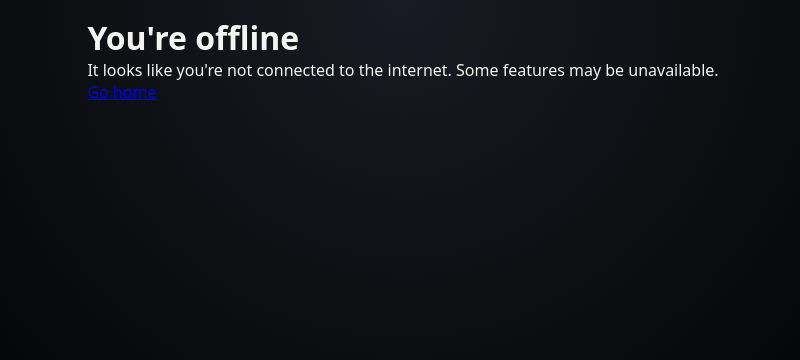
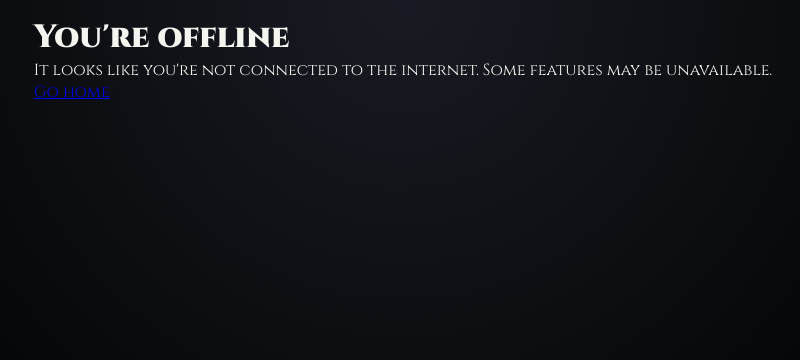
Before and after one commit to likemightcap/blightsend, a website: page offline.html in a window 1280 px wide. Shown: the whole page, without its empty margins (237-1037 px from the left). Drawn offline with Linux system fonts and the light colour scheme.

Commit message:
Use Cinzel webfonts: add @font-face and apply to body, headings, and stat numbers

```diff
--- a/style.css
+++ b/style.css
@@ -49,9 +49,31 @@ header .subtitle {
   padding: 0;
 }
 
+/* Load local Cinzel webfonts (woff2) and fall back to system fonts */
+@font-face{
+  font-family: 'CinzelCustom';
+  src: url('/assets/fonts/cinzel-v26-latin-regular.woff2') format('woff2');
+  font-weight: 400;
+  font-style: normal;
+  font-display: swap;
+}
+@font-face{
+  font-family: 'CinzelCustom';
+  src: url('/assets/fonts/cinzel-v26-latin-600.woff2') format('woff2');
+  font-weight: 600;
+  font-style: normal;
+  font-display: swap;
+}
+@font-face{
+  font-family: 'CinzelCustom';
+  src: url('/assets/fonts/cinzel-v26-latin-900.woff2') format('woff2');
+  font-weight: 900;
+  font-style: normal;
+  font-display: swap;
+}
+
 body {
-  font-family: system-ui, -apple-system, BlinkMacSystemFont, "Segoe UI",
-    sans-serif;
+  font-family: 'CinzelCustom', system-ui, -apple-system, BlinkMacSystemFont, "Segoe UI", sans-serif;
   background: radial-gradient(circle at top, #181b23 0, #050607 55%);
   color: var(--text-main);
   min-height: 100vh;
@@ -59,6 +81,9 @@ body {
   justify-content: center;
   padding: 1rem;
 }
+
+/* Prefer bold Cinzel for headings */
+h1, h2, h3 { font-family: 'CinzelCustom', inherit; font-weight: 900; }
 
 /* Remove drop shadows from images sitewide per design request */
 img, .sheet-title-logo, .home-logo, .armor-avatar-img, .weapon-image-box, .weapon-row img {
```
Also changed, not shown: script.js (+13 -4 lines).
